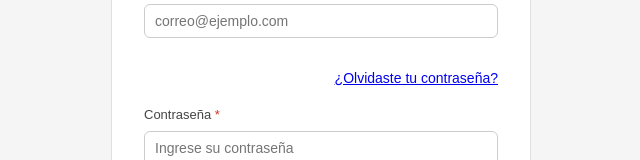
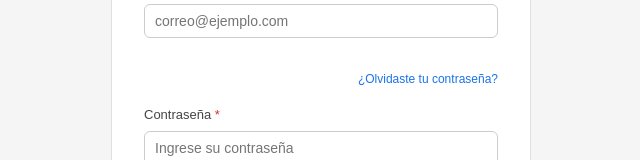
Before and after one commit to hildamgo/CENFOTEC-CONNECT, a plain HTML site: page login.html in a window 1280 px wide. Shown: the part 328-488 px from the top of the page, without its empty margins (319-959 px from the left). Drawn offline with Linux system fonts and the light colour scheme; files whose address does not match are found by name.

Commit message:
Update styles.css

```diff
--- a/styles.css
+++ b/styles.css
@@ -564,3 +564,12 @@ td .btn-editar:hover {
 .btn-cerrar-sesion:hover {
     background-color: #fce8e6;
 }
+.enlace-olvide{
+    font-size: 12px;
+    color: #1a73e8;
+    text-decoration: none;
+}
+
+.enlace-olvide:hover{
+    text-decoration: underline;
+}
```
